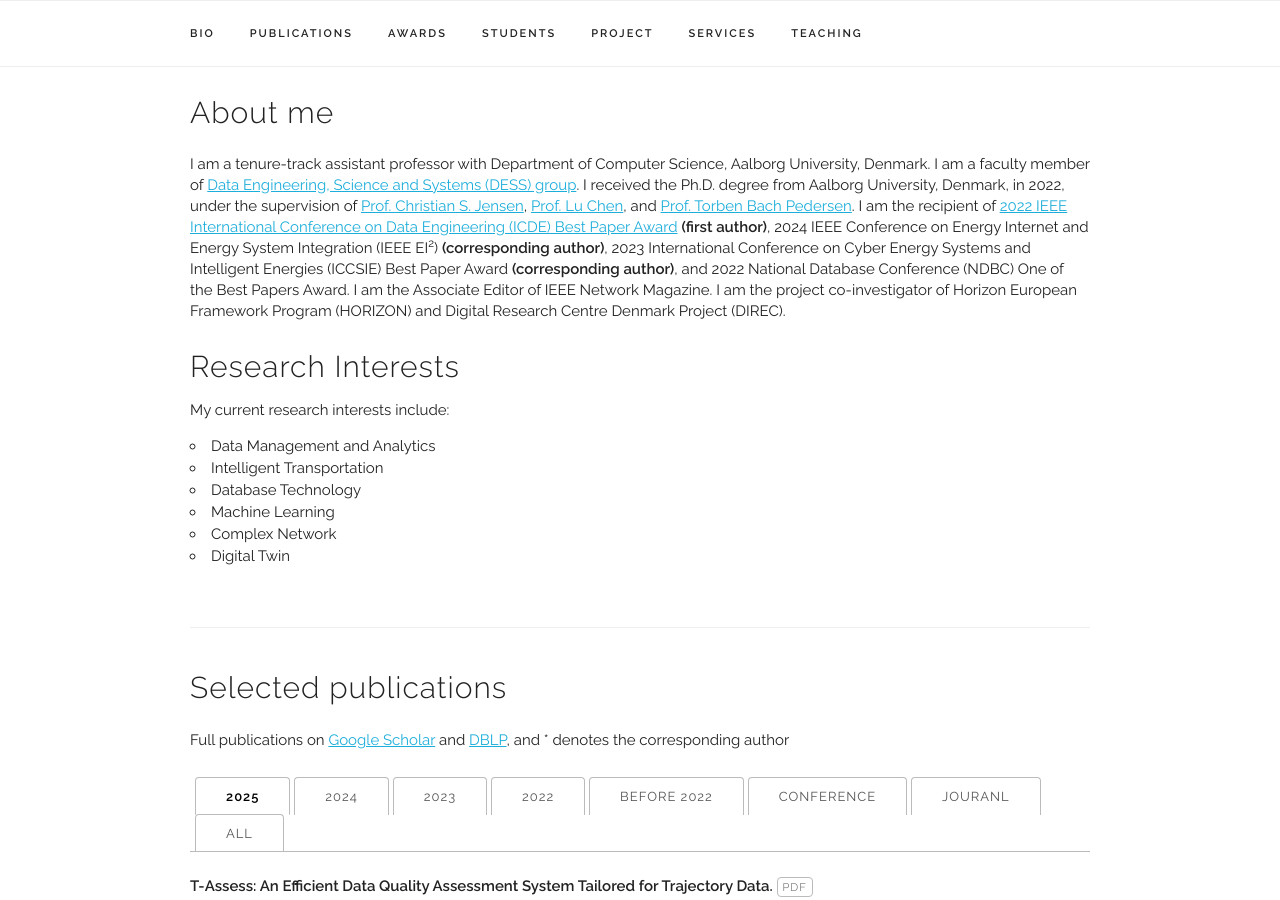
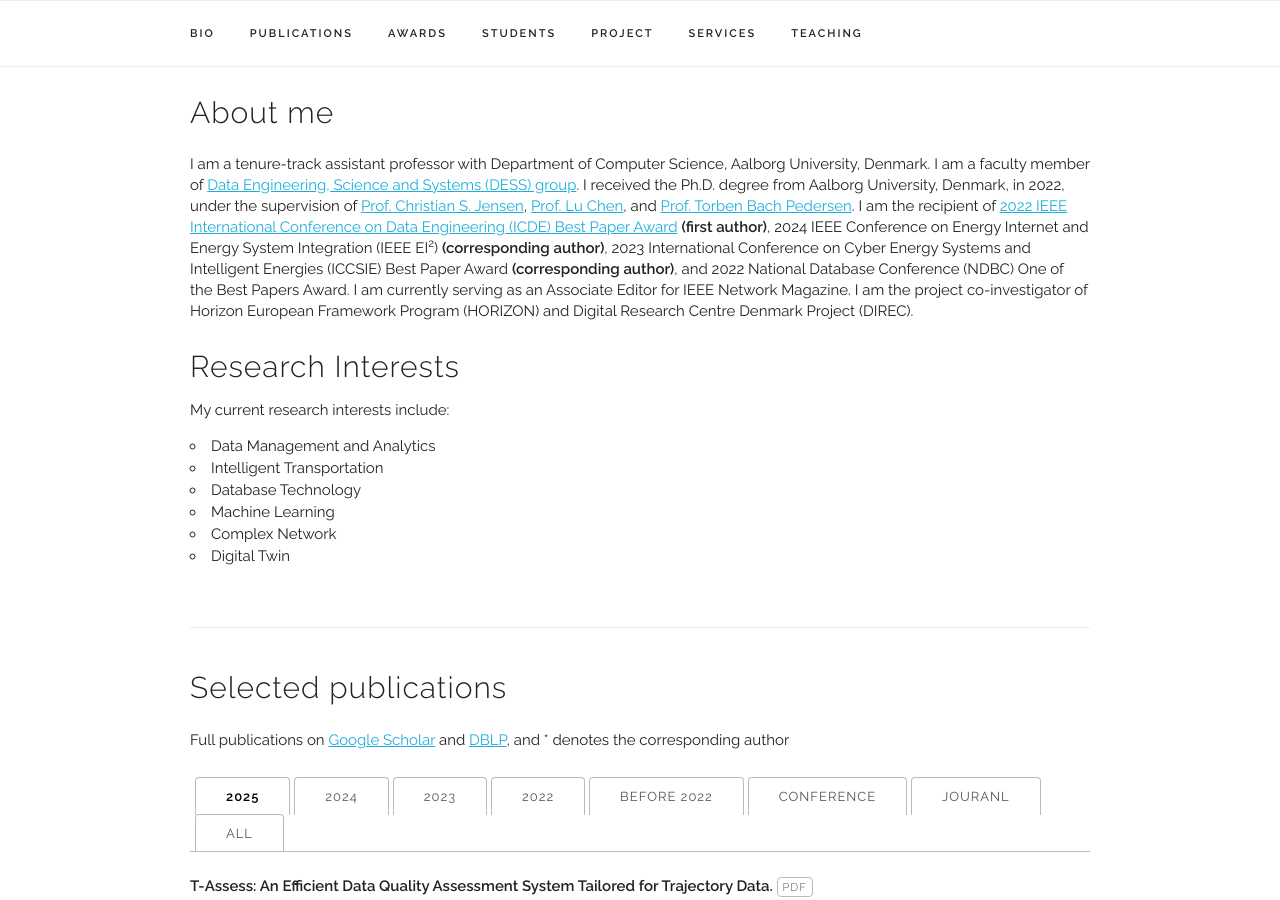
Before and after one commit to litianyi-cs-dkaau/litianyi-cs-dkaau.github.io, a Jekyll site: the page built from index.html, in a window 1280 px wide and 900 px high, scrolled down 377 px. Built offline with Jekyll 4.4.1, drawn with Linux system fonts in a browser that asks for light colours.

Commit message:
Update index.html

```diff
--- a/index.html
+++ b/index.html
@@ -14,7 +14,7 @@ I have served on the Program Committees of top conferences including ICDE, KDD,
   I am a tenure-track assistant professor with Department of Computer Science, Aalborg University, Denmark. I am a faculty member of <a href="https://www.cs.aau.dk/research/dess-data-engineering-science-and-systems/about-dess"> Data Engineering, Science and Systems (DESS) group</a>.
     I received the Ph.D. degree from Aalborg University, Denmark, in 2022, under the supervision of <a href="https://csj.cs.aau.dk" target="_blank">Prof. Christian S. Jensen</a>, <a href="https://person.zju.edu.cn/en/luchen" target="_blank">Prof. Lu Chen</a>, and <a href="https://homes.cs.aau.dk/~tbp/" target="_blank">Prof. Torben Bach Pedersen</a>.
    I am the recipient of <a href="https://icde2022.ieeecomputer.my/best-papers/" target="_blank"> 2022 IEEE International Conference on Data Engineering (ICDE) Best Paper Award</a> <b>(first author)</b>, 2024 IEEE Conference on Energy Internet and Energy System Integration (IEEE EI<sup>2</sup>) <b>(corresponding author)</b>, 2023 International Conference on Cyber Energy Systems and Intelligent Energies (ICCSIE) Best Paper Award <b>(corresponding author)</b>, and 2022 National Database Conference (NDBC) One of the Best Papers Award.
-   I am the Associate Editor of IEEE Network Magazine.
+   I am currently serving as an Associate Editor for IEEE Network Magazine.
     I am the project co-investigator of Horizon European Framework Program (HORIZON) and Digital Research Centre Denmark Project (DIREC).</p>
 
   <h4>Research Interests</h4>
```
